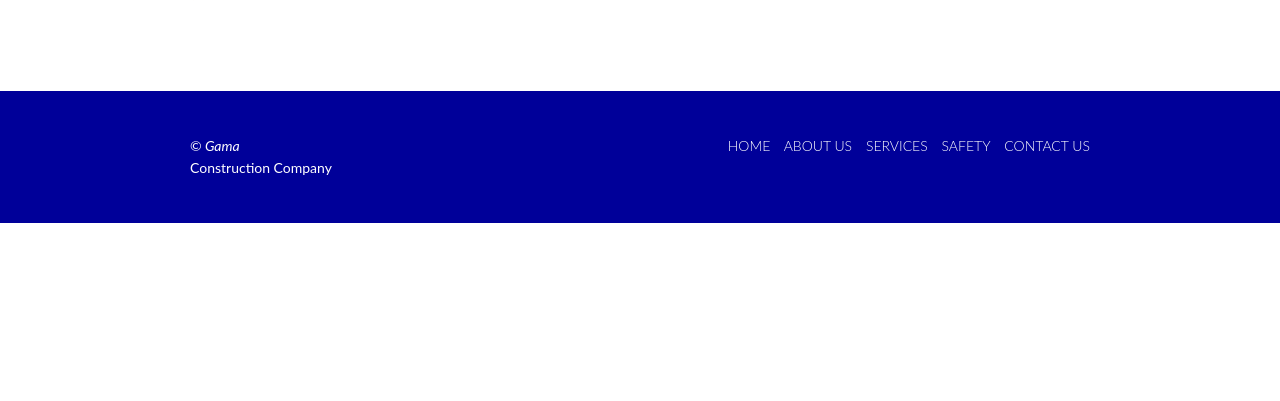
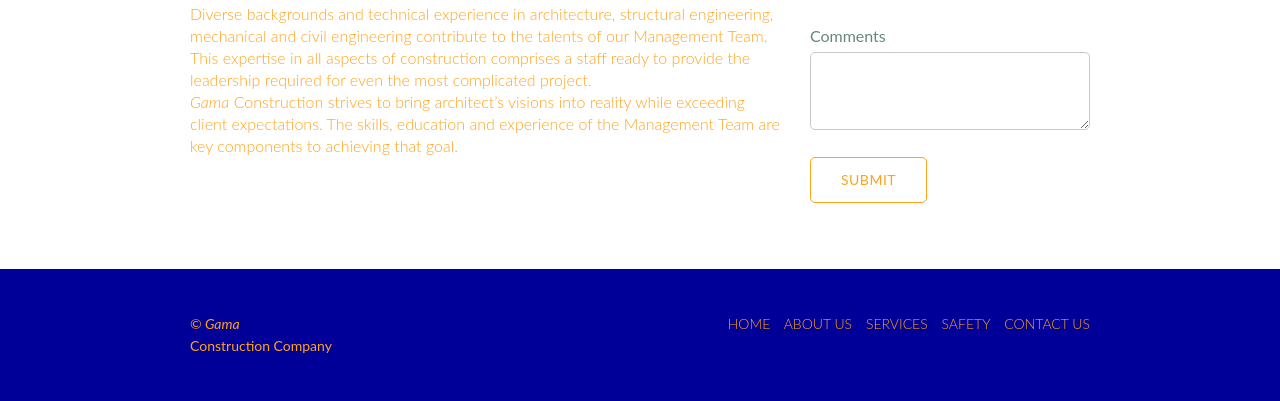
Before and after one commit to guliver109/gama-construction.github.io, a PHP site: page /contact.html in a window 1280 px wide. Shown: the part 970-1371 px from the top of the page. Before the commit the page ends 1193 px from the top, so only its background shows below. Run offline with PHP 8.4, Linux system fonts and the light colour scheme.

Commit message:
homework1

```diff
--- a/assets/stylesheets/main.css
+++ b/assets/stylesheets/main.css
@@ -55,7 +55,7 @@ body {
   font: 300 16px/22px "Lato", "Open Sans", "Helvetica Neue", Helvetica, Arial, sans-serif;
 }
 h1, h2, h3, {
-  color: #ffff;
+  color: #ffa31a;
 }
 h1 {
   font-size: 36px;
@@ -180,7 +180,7 @@ h1, h3, h4, h5, p {
   font-weight: 400;
 }
 .primary-footer {
-  color: #ffff;
+  color:#ffa31a;
   font-size: 14px;
   padding-bottom: 44px;
   padding-top: 44px;
@@ -225,7 +225,7 @@ p a {
 }
 .primary-header a,
 .primary-footer a {
-  color: #fff;
+  color: #ffa31a;
 }
 .primary-header a:hover,
 .primary-footer a:hover {
@@ -305,9 +305,6 @@ p a {
 .office-belgrade {
   margin-bottom: 66px;
 }
-.office-lazarevac {
-  margin-bottom: 22px;
-}
 .venue-map {
   height: 264px;
 }
@@ -350,13 +347,14 @@ textarea {
   height: 78px;
 }
 .btn-default {
-  border: 0;
-  background: #648880;
+  border: 1px solid #ffa31a;
+  background:#fff;
   padding: 11px 30px;
   font-size: 14px;
 }
 .btn-default:hover {
-  background: #77a198;
+  background: #ffa31a;
+  color: #648880;
 }
 /* services page */
 .remodeling-info {
--- a/contact.html
+++ b/contact.html
@@ -41,16 +41,37 @@
                         src="https://www.google.com/maps/embed?pb=!1m5!3m3!1m2!1s0x880e2ca55810a493%3A0x4700ddf60fcbfad6!2schicago+theatre!5e0!3m2!1sen!2sus!4v1388701393606">
                  </iframe>
                 </section>
-                <section class="office-lazarevac">
-                        <div class="col-1-3">
-                            <h2><i>Gama</i> Office Lazarevac</h2>
-                            <p>333 N Dearborn St<br> Lazarevac, SER 60654</p>
-                            <p><a href="https://gamaofficebelgrade.com/">gamaconstructions.com</a><br>(312) 245-0333</p>
-                        </div><!--
-            --><iframe class="col-2-3"
-                    src="https://www.google.com/maps/embed?pb=!1m18!1m12!1m3!1d2970.195625026432!2d-87.63139488455857!3d41.888649779221254!2m3!1f0!2f0!3f0!3m2!1i1024!2i768!4f13.1!3m3!1m2!1s0x880e2cae21a12625%3A0x277f22d4b64d5732!2sHotel+Chicago+Downtown%2C+Autograph+Collection!5e0!3m2!1sen!2sus!4v1533513161898">
-                </iframe>
-                </section>
+                <section class="col-2-3">
+                    <h2>We would like to hear from you:</h2>
+                    <h5>Please Leave us your <u><i>full name, email address and brief message</u></i> about how can we help.
+                        We are dedicating to get back to you <u><i>within two business days</i></u></h5>
+                    <h3>Why to contact us?</h3>
+                    <ul class="why-attend">
+                        <li>Diverse backgrounds and technical experience in architecture, structural engineering,
+                            mechanical and civil engineering contribute to the talents of our Management Team.</li>
+                        <li>This expertise in all aspects of construction comprises a staff ready to provide the
+                            leadership required for even the most complicated project.</li>
+                        <li><i>Gama</i> Construction strives to bring architect’s visions into reality while exceeding client expectations.
+                            The skills, education and experience of the Management Team are key components to achieving that goal.</li>
+                    </ul>
+                </section><!--
+             --><form class="col-1-3" action="#" method="post">
+                    <fieldset class="register-group">
+                        <label>
+                            Name
+                            <input type="text" name="name" placeholder="Full name" required>
+                        </label>
+                        <label>
+                            Email
+                            <input type="email" name="email" placeholder="Email address" reqired>
+                        </label>
+                        <label>
+                            Comments
+                            <textarea name="comments"></textarea>
+                        </label>
+                    </fieldset>
+                        <input class="btn btn-default" type="submit" name="submit" value="Submit">
+                </form>
             </div>
         </section>
     </body>
```
